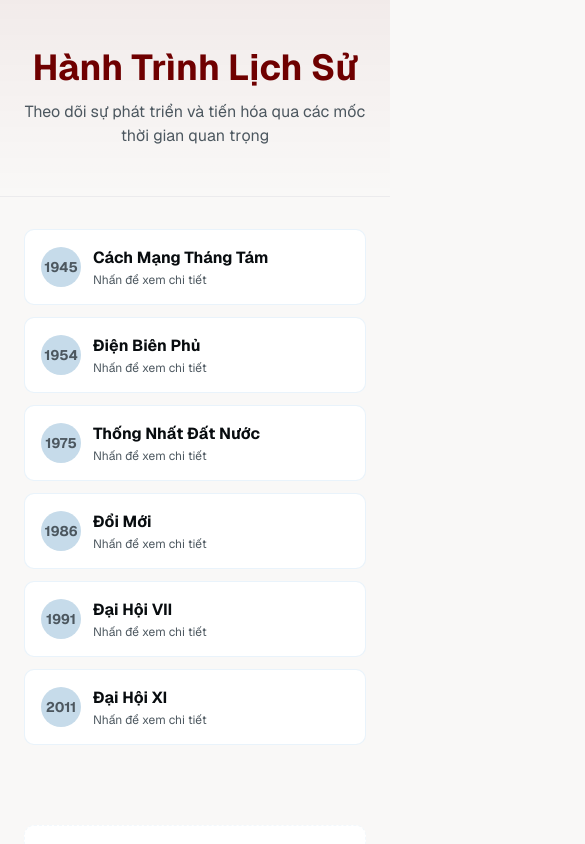
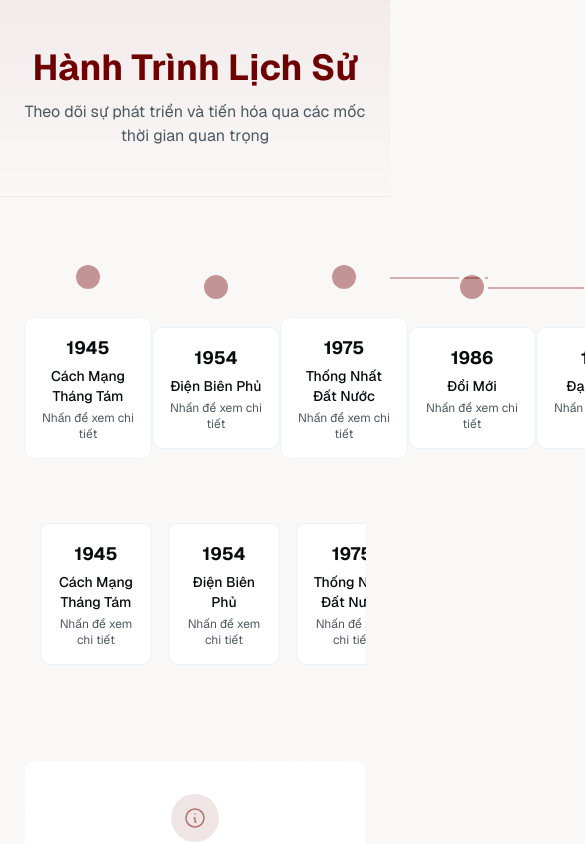
Before and after one commit to VDWin30/MLN3spts, a Next.js app in the folder MLNsanphamsangtao/: page / in a window 390 px wide. Shown: the top 844 px of the page, 585 px wide, since content can reach past the window. Built offline with nearby package versions, Linux system fonts and the light colour scheme.

Commit message:
Update page.tsx

```diff
--- a/MLNsanphamsangtao/app/page.tsx
+++ b/MLNsanphamsangtao/app/page.tsx
@@ -12,38 +12,32 @@ const TIMELINE_YEARS = [
   {
     year: 1945,
     label: '1945',
-    title: 'Cách Mạng Tháng Tám',
-    position: 'left'
+    title: 'Cách Mạng Tháng Tám'
   },
   {
     year: 1954,
     label: '1954',
-    title: 'Điện Biên Phủ',
-    position: 'right'
+    title: 'Điện Biên Phủ'
   },
   {
     year: 1975,
     label: '1975',
-    title: 'Thống Nhất Đất Nước',
-    position: 'left'
+    title: 'Thống Nhất Đất Nước'
   },
   {
     year: 1986,
     label: '1986',
-    title: 'Đổi Mới',
-    position: 'right'
+    title: 'Đổi Mới'
   },
   {
     year: 1991,
     label: '1991',
-    title: 'Đại Hội VII',
-    position: 'left'
+    title: 'Đại Hội VII'
   },
   {
     year: 2011,
     label: '2011',
-    title: 'Đại Hội XI',
-    position: 'right'
+    title: 'Đại Hội XI'
   },
 ];
 
@@ -85,104 +79,115 @@ export default function Home() {
 
       {/* Main Content */}
       <div className="max-w-6xl mx-auto px-6 py-8">
-        {/* Timeline Section - Desktop */}
-        <div className="hidden lg:block relative">
-          {/* Main vertical line */}
-          <div className="absolute left-1/2 -translate-x-1/2 top-0 bottom-0 w-0.5 bg-primary/50" />
+        {/* Horizontal Timeline */}
+        <div className="mb-8">
+          {/* Timeline Line */}
+          <div className="relative">
+            {/* Main horizontal line */}
+            <div className="absolute left-0 right-0 top-1/2 h-0.5 bg-primary/30 -translate-y-1/2" />
 
-          {/* Timeline Items */}
-          <div className="space-y-16 py-4">
+            {/* Timeline Items Container */}
+            <div className="relative flex justify-between items-center py-8">
               {TIMELINE_YEARS.map((item, index) => {
                 const isActive = activeYear === item.year;
-              const isLeft = item.position === 'left';
+                const isFirst = index === 0;
+                const isLast = index === TIMELINE_YEARS.length - 1;
 
                 return (
-                <div
-                  key={item.year}
-                  className={`relative flex ${isLeft ? 'flex-row' : 'flex-row-reverse'}`}
-                >
-                  {/* Timeline Content */}
-                  <div className="w-1/2">
-                    <div className={`${isLeft ? 'pr-12 text-right' : 'pl-12 text-left'}`}>
+                  <div key={item.year} className="relative flex flex-col items-center">
+                    {/* Circle on timeline */}
+                    <div className="relative z-10 mb-6">
+                      <div className={`w-8 h-8 rounded-full border-4 border-background transition-all duration-300 flex items-center justify-center ${
+                        isActive
+                          ? 'bg-primary scale-125 shadow-lg shadow-primary/30'
+                          : 'bg-primary/40 hover:scale-110'
+                      }`}>
+                        {isActive && (
+                          <div className="w-2 h-2 rounded-full bg-background" />
+                        )}
+                      </div>
+                    </div>
+
+                    {/* Content Card */}
                     <button
                       onClick={() => setActiveYear(item.year)}
-                        className={`group inline-block w-full max-w-xs ${isLeft ? 'text-right ml-auto' : 'text-left mr-auto'}`}
+                      className={`w-32 transition-all duration-300 ${
+                        isActive ? 'scale-105' : 'hover:scale-[1.02]'
+                      }`}
                     >
-                        <div className={`rounded-lg border p-5 transition-all ${
+                      <div className={`rounded-lg border p-4 text-center ${
                         isActive
-                            ? 'border-primary bg-primary/5'
+                          ? 'border-primary bg-primary/5 shadow-md'
                           : 'border-border/50 bg-card hover:border-primary/30'
                       }`}>
                         {/* Year */}
-                          <div className={`inline-flex items-center justify-center w-10 h-10 rounded-full mb-3 ${
-                            isActive
-                              ? 'bg-primary text-primary-foreground'
-                              : 'bg-muted text-muted-foreground group-hover:bg-primary/20'
+                        <div className={`text-lg font-bold mb-1 ${
+                          isActive ? 'text-primary' : 'text-foreground'
                         }`}>
-                            <span className="text-sm font-bold">{item.label}</span>
+                          {item.label}
                         </div>
 
                         {/* Title */}
-                          <h3 className={`text-lg font-bold mb-1 ${
+                        <div className={`text-sm font-medium mb-1 ${
                           isActive ? 'text-primary' : 'text-foreground'
                         }`}>
                           {item.title}
-                          </h3>
+                        </div>
 
                         {/* Description */}
-                          <p className="text-xs text-muted-foreground">
+                        <div className="text-xs text-muted-foreground">
                           Nhấn để xem chi tiết
-                          </p>
+                        </div>
                       </div>
                     </button>
-                    </div>
-                  </div>
 
-                  {/* Timeline Circle */}
-                  <div className="absolute left-1/2 -translate-x-1/2 w-10 h-10 flex items-center justify-center z-10">
-                    <div className={`w-4 h-4 rounded-full border-2 border-background transition-all ${
-                      isActive ? 'bg-primary scale-125' : 'bg-primary/40'
-                    }`} />
-                  </div>
+                    {/* Connecting line (between circles) */}
+                    {!isLast && (
+                      <div className="absolute left-1/2 top-4 w-full h-0.5 bg-primary/30 -z-10"
+                        style={{ left: 'calc(50% + 1rem)' }} />
+                    )}
                   </div>
                 );
               })}
             </div>
           </div>
+        </div>
 
-        {/* Timeline Section - Mobile */}
-        <div className="lg:hidden mb-6">
-          <div className="space-y-3">
+        {/* Mobile Horizontal Timeline (Scrollable) */}
+        <div className="lg:hidden mb-6 overflow-x-auto pb-4">
+          <div className="flex space-x-4 min-w-max px-4">
             {TIMELINE_YEARS.map((item) => {
               const isActive = activeYear === item.year;
               return (
                 <button
                   key={item.year}
                   onClick={() => setActiveYear(item.year)}
-                  className={`w-full p-4 rounded-lg border transition-all text-left ${
-                    isActive
-                      ? 'border-primary bg-primary/5'
-                      : 'border-border/50 bg-card hover:border-primary/30'
+                  className={`flex-shrink-0 w-28 transition-all duration-300 ${
+                    isActive ? 'scale-105' : ''
                   }`}
                 >
-                  <div className="flex items-center gap-3">
-                    {/* Year Circle */}
-                    <div className={`flex-shrink-0 w-10 h-10 rounded-full flex items-center justify-center ${
+                  <div className={`rounded-lg border p-4 text-center ${
                     isActive
-                        ? 'bg-primary text-primary-foreground'
-                        : 'bg-muted text-muted-foreground'
+                      ? 'border-primary bg-primary/5 shadow-md'
+                      : 'border-border/50 bg-card hover:border-primary/30'
                   }`}>
-                      <span className="text-sm font-bold">{item.label}</span>
+                    {/* Year */}
+                    <div className={`text-lg font-bold mb-1 ${
+                      isActive ? 'text-primary' : 'text-foreground'
+                    }`}>
+                      {item.label}
                     </div>
 
-                    {/* Content */}
-                    <div className="flex-1">
-                      <h3 className={`font-bold ${isActive ? 'text-primary' : 'text-foreground'}`}>
+                    {/* Title */}
+                    <div className={`text-sm font-medium mb-1 ${
+                      isActive ? 'text-primary' : 'text-foreground'
+                    }`}>
                       {item.title}
-                      </h3>
-                      <p className="text-xs text-muted-foreground mt-0.5">
+                    </div>
+
+                    {/* Description */}
+                    <div className="text-xs text-muted-foreground">
                       Nhấn để xem chi tiết
-                      </p>
                     </div>
                   </div>
                 </button>
@@ -196,6 +201,21 @@ export default function Home() {
           {activeYear ? (
             <div className="animate-in fade-in duration-300">
               <div className="bg-card rounded-lg border border-border/30 shadow-sm overflow-hidden">
+                {/* Header with year and title */}
+                <div className="bg-gradient-to-r from-primary/5 to-primary/10 p-6 border-b border-border/30">
+                  <div className="flex items-center justify-between">
+                    <div className="flex items-center gap-3">
+                      <div className="w-3 h-3 rounded-full bg-primary" />
+                      <h2 className="text-2xl font-bold text-primary">
+                        {TIMELINE_YEARS.find(item => item.year === activeYear)?.title}
+                      </h2>
+                    </div>
+                    <span className="px-4 py-2 bg-primary text-primary-foreground rounded-full text-sm font-medium">
+                      {activeYear}
+                    </span>
+                  </div>
+                </div>
+
                 {/* Content */}
                 <div className="p-6">
                   {renderTimeline()}
```
Lines whose indentation alone changed are shown as unchanged.
